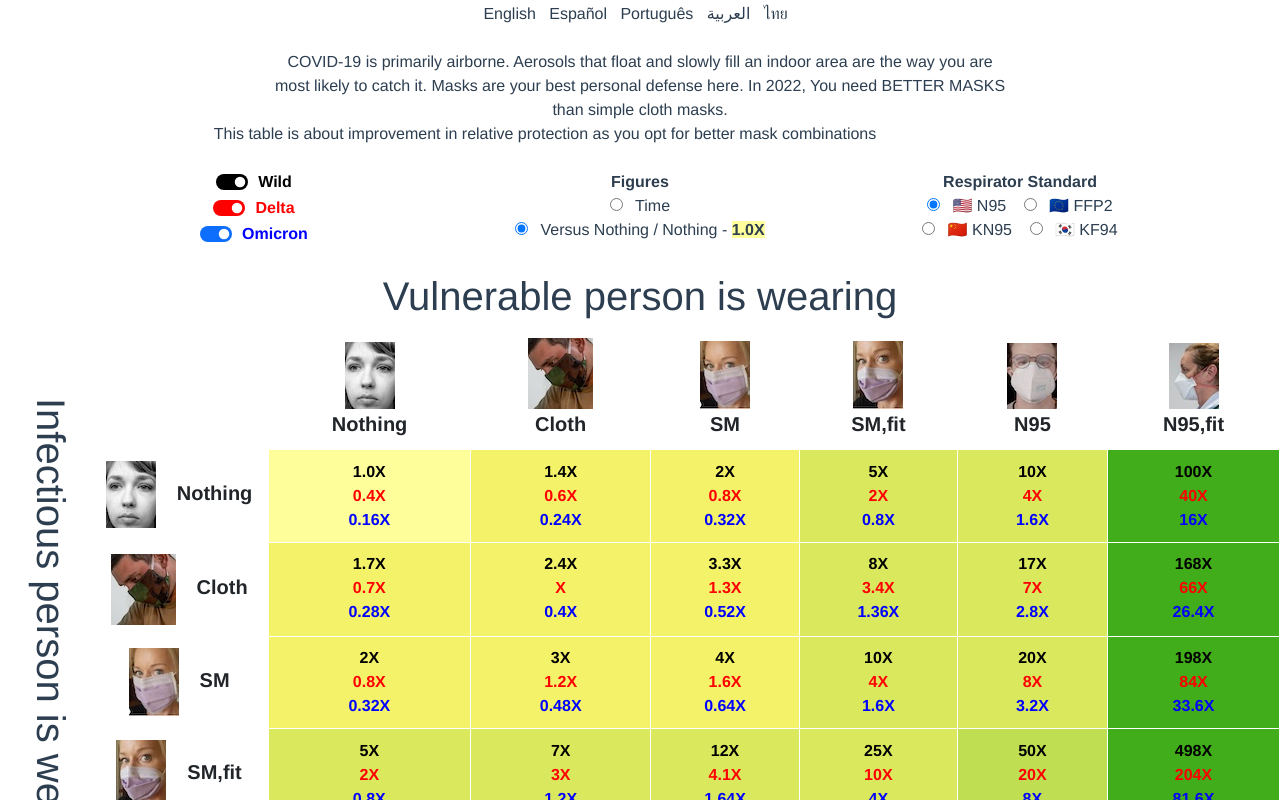
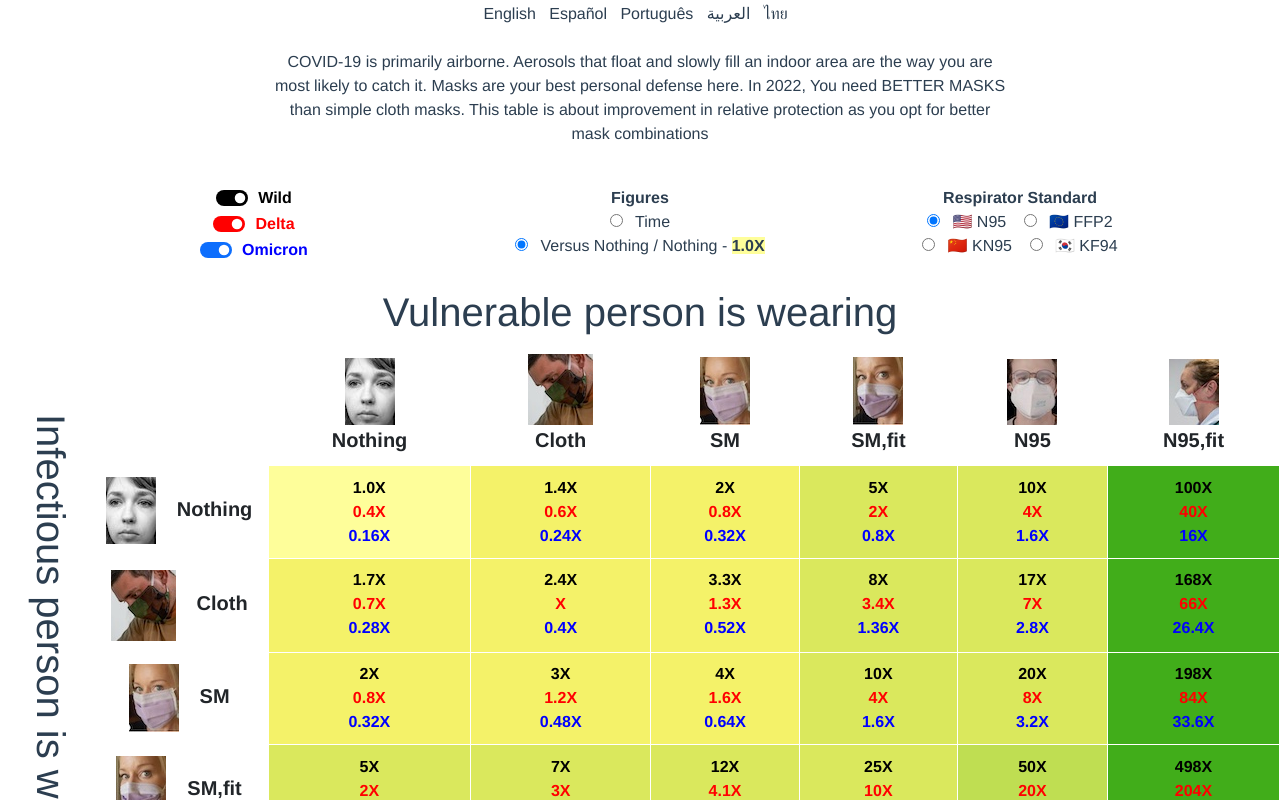
Before and after one commit to its-airborne/bettermasks, a Vue app: page / in a window 1280 px wide. Shown: the top 800 px of the page. Built offline with nearby package versions, Linux system fonts and the light colour scheme; the HTML template or start-up script is replaced by a standard one.

Commit message:
improve flow

```diff
--- a/src/App.vue
+++ b/src/App.vue
@@ -20,8 +20,8 @@
     <div class="container">
       <div class="row">
         <div class="col-sm-2"></div>
-        <div class="col-sm-8">{{ $t('covid-message') }}</div>
-        <div class="col-sm-10">{{ $t('table-info') }}</div>
+        <p class="col-sm-8">{{ $t('covid-message') }} {{ $t('table-info') }}</p>
+        <div class="col-sm-2"></div>
       </div>
     </div>
 
--- a/src/locales/ar.json
+++ b/src/locales/ar.json
@@ -1,6 +1,6 @@
 {
-  "covid-message": "COVID-19 في المقام الأول منقول جوا. الهباء الجوي الذي يطفو ويمتلئ ببطء\n          المنطقة الداخلية هي الطريقة التي من المرجح أن تصاب بها. الأقنعة هي أفضل دفاع\n          لديك هنا. في عام 2022 ، أنت بحاجة إلى أقنعة أفضل من أقنعة القماش البسيطة.",
-  "table-info": "يدور هذا الجدول حول تحسين الحماية النسبية عند اختيار\n         افضل مجموعات كمامات",
+  "covid-message": "COVID-19 في المقام الأول منقول جوا. الهباء الجوي الذي يطفو ويمتلئ ببطء المنطقة الداخلية هي الطريقة التي من المرجح أن تصاب بها. الأقنعة هي أفضل دفاع لديك هنا. في عام 2022 ، أنت بحاجة إلى أقنعة أفضل من أقنعة القماش البسيطة.",
+  "table-info": "يدور هذا الجدول حول تحسين الحماية النسبية عند اختيار افضل مجموعات كمامات",
   "rows-info": "الصفوف - كمامة يرتديها الشخص المصاب",
   "column-info": "الأعمدة - كمامة يرتديها الشخص المعرض للاصابة",
   "good-person": "يرتدي الشخص المعرض للاصابة",
--- a/src/locales/en.json
+++ b/src/locales/en.json
@@ -1,6 +1,6 @@
 {
-  "covid-message": "COVID-19 is primarily airborne. Aerosols that float and slowly fill\n          an indoor area are the way you are most likely to catch it.  Masks are your best personal\n          defense here. In 2022, You need BETTER MASKS than simple cloth masks.",
-  "table-info": "This table is about improvement in relative protection as you opt for\n          better mask combinations",
+  "covid-message": "COVID-19 is primarily airborne. Aerosols that float and slowly fill an indoor area are the way you are most likely to catch it.  Masks are your best personal defense here. In 2022, You need BETTER MASKS than simple cloth masks.",
+  "table-info": "This table is about improvement in relative protection as you opt for better mask combinations",
   "rows-info": "Rows - masks the infectious person is wearing",
   "column-info": "Columns - masks the person who could be infected is wearing",
   "good-person": "Vulnerable person is wearing",
--- a/src/locales/es.json
+++ b/src/locales/es.json
@@ -1,6 +1,6 @@
 {
-  "covid-message": "COVID-19 se transmite principalmente por el aire. Aerosoles que flotan y se llenan lentamente\n          un área interior es la forma en que es más probable que lo atrape. Las mascarillas son tu mejor personal\n          defensa aquí. En 2022, necesita MEJORES MASCARILLAS que simples mascarillas de tela.",
-  "table-info": "Esta tabla trata sobre la mejora en la protección relativa a medida que opta por\n          mejores combinaciones de máscaras",
+  "covid-message": "COVID-19 se transmite principalmente por el aire. Aerosoles que flotan y se llenan lentamente un área interior es la forma en que es más probable que lo atrape. Las mascarillas son tu mejor personal defensa aquí. En 2022, necesita MEJORES MASCARILLAS que simples mascarillas de tela.",
+  "table-info": "Esta tabla trata sobre la mejora en la protección relativa a medida que opta por mejores combinaciones de máscaras",
   "rows-info": "Filas: máscaras que lleva la persona infecciosa",
   "column-info": "Columnas: máscaras que lleva la persona que podría estar infectada",
   "good-person": "La persona vulnerable está usando",
--- a/src/locales/pt.json
+++ b/src/locales/pt.json
@@ -1,6 +1,6 @@
 {
-  "covid-message": "O COVID-19 é transmitido principalmente pelo ar. Aerossóis que flutuam e enchem lentamente\n           uma área interna é a maneira mais provável de pegá-lo. Máscaras são o seu melhor pessoal\n           defesa aqui. Em 2022, você precisa de MELHORES MÁSCARAS do que simples máscaras de pano.",
-  "table-info": "Esta tabela é sobre a melhoria relativa da proteção conforme você escolhe\n           melhores combinações de máscaras",
+  "covid-message": "O COVID-19 é transmitido principalmente pelo ar. Aerossóis que flutuam e enchem lentamente uma área interna é a maneira mais provável de pegá-lo. Máscaras são o seu melhor pessoal defesa aqui. Em 2022, você precisa de MELHORES MÁSCARAS do que simples máscaras de pano.",
+  "table-info": "Esta tabela é sobre a melhoria relativa da proteção conforme você escolhe melhores combinações de máscaras",
   "rows-info": "Linhas: máscaras usadas pela pessoa infectada",
   "column-info": "Colunas: máscaras usadas pela pessoa que pode estar infectada",
   "good-person": "A pessoa vulnerável está usando",
--- a/src/locales/th.json
+++ b/src/locales/th.json
@@ -1,6 +1,6 @@
 {
-  "covid-message": "โควิด-19 ส่วนใหญ่ติดต่อผ่านอากาศ ละอองลอยที่ลอยและค่อยๆ เติม \n พื้นที่ในร่มเป็นวิธีที่คุณน่าจะจับได้มากที่สุด หน้ากากคือการป้องกันส่วนบุคคลที่ดีที่สุดของคุณที่นี่ ในปี 2022 คุณต้องมี BETTER MASKS กว่าหน้ากากผ้าธรรมดา",
-  "table-info": "ตารางนี้เกี่ยวกับการปรับปรุงการป้องกันสัมพัทธ์ตามที่คุณเลือก\n           การผสมผสานหน้ากากที่ดีที่สุด",
+  "covid-message": "โควิด-19 ส่วนใหญ่ติดต่อผ่านอากาศ ละอองลอยที่ลอยและค่อยๆ เติม พื้นที่ในร่มเป็นวิธีที่คุณน่าจะจับได้มากที่สุด หน้ากากคือการป้องกันส่วนบุคคลที่ดีที่สุดของคุณที่นี่ ในปี 2022 คุณต้องมี BETTER MASKS กว่าหน้ากากผ้าธรรมดา",
+  "table-info": "ตารางนี้เกี่ยวกับการปรับปรุงการป้องกันสัมพัทธ์ตามที่คุณเลือก การผสมผสานหน้ากากที่ดีที่สุด",
   "rows-info": "แถว: หน้ากากที่ใส่โดยผู้ติดเชื้อ",
   "column-info": "คอลัมน์ : หน้ากากอนามัยที่ใส่โดยผู้ติดเชื้อ",
   "good-person": "ถ้าผู้รับเชื้อใส่",
```
